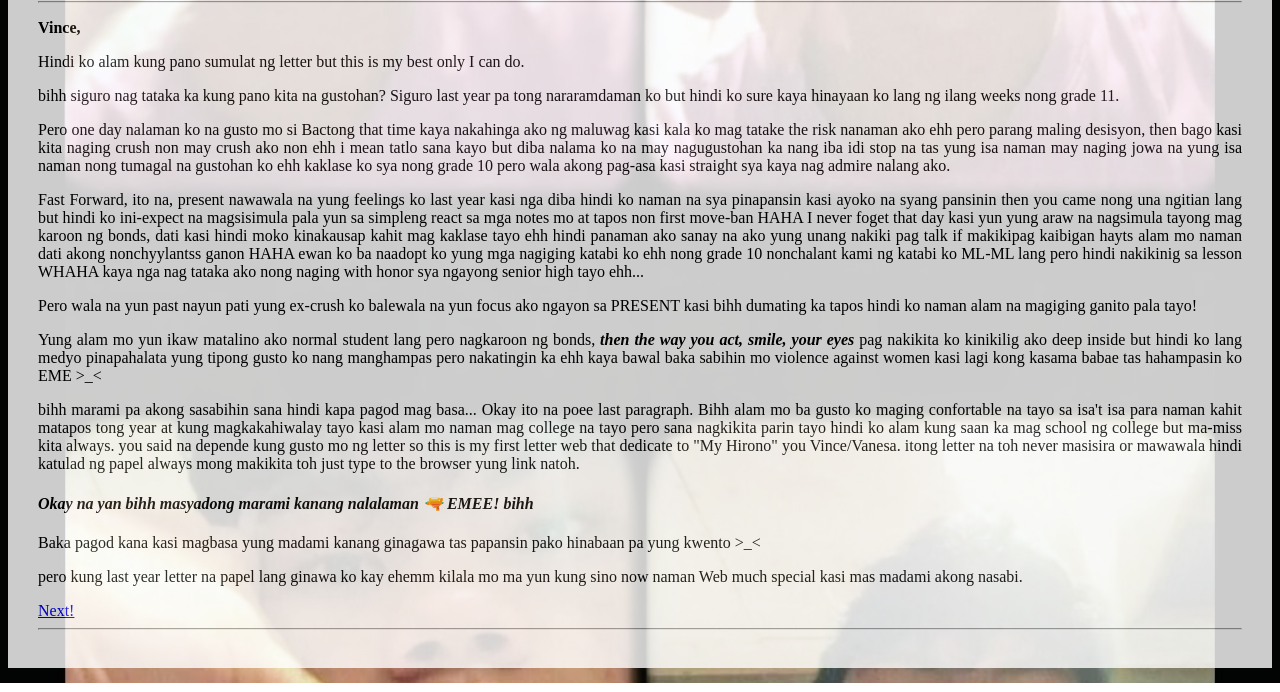
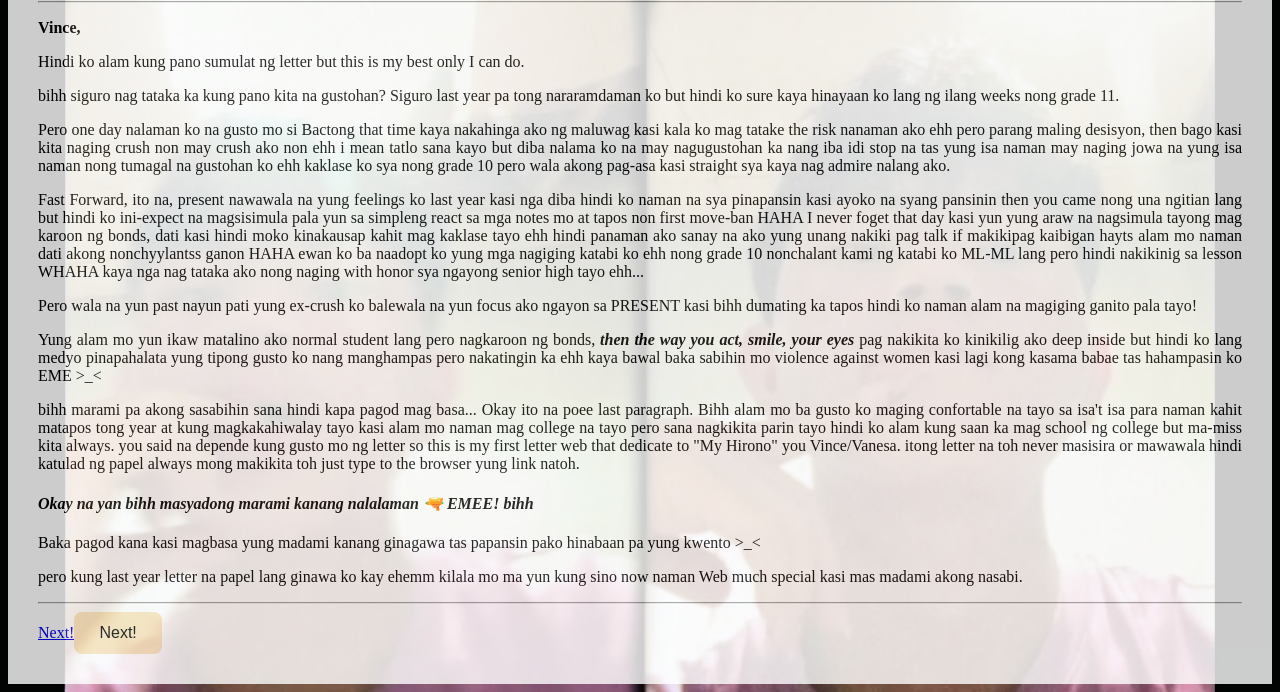
Before and after one commit to ShantyOnline31/ShantyOnline31.github.io, a plain HTML site: page Index.html in a window 1280 px wide. Shown: the part 117-809 px from the top of the page. Drawn offline with Linux system fonts and the light colour scheme.

Commit message:
Add button to Next link in Index.html

```diff
--- a/Index.html
+++ b/Index.html
@@ -22,8 +22,9 @@
 <h4><i>Okay na yan bihh masyadong marami kanang nalalaman 🔫 EMEE! bihh </i></h4>
 <p>Baka pagod kana kasi magbasa yung madami kanang ginagawa tas papansin pako hinabaan pa yung kwento >_< </p>
 <p> pero kung last year letter na papel lang ginawa ko kay ehemm kilala mo ma yun kung sino now naman Web much special kasi mas madami akong nasabi.</p>
-<a href="page2.html">Next!</a>
 </main>
 <hr>
+   <a href="page2.html">Next!<button class="next-btn">Next!</button>
+   </a>
   </body>
 </html>
```
